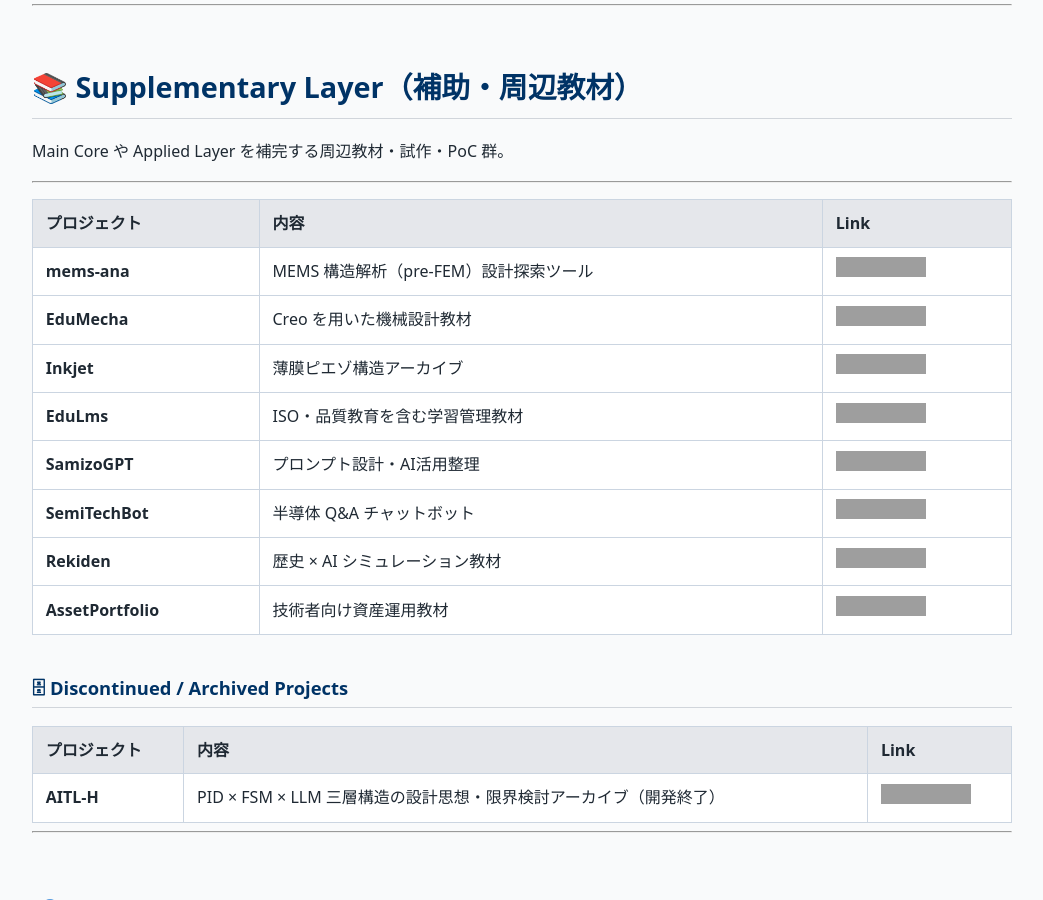
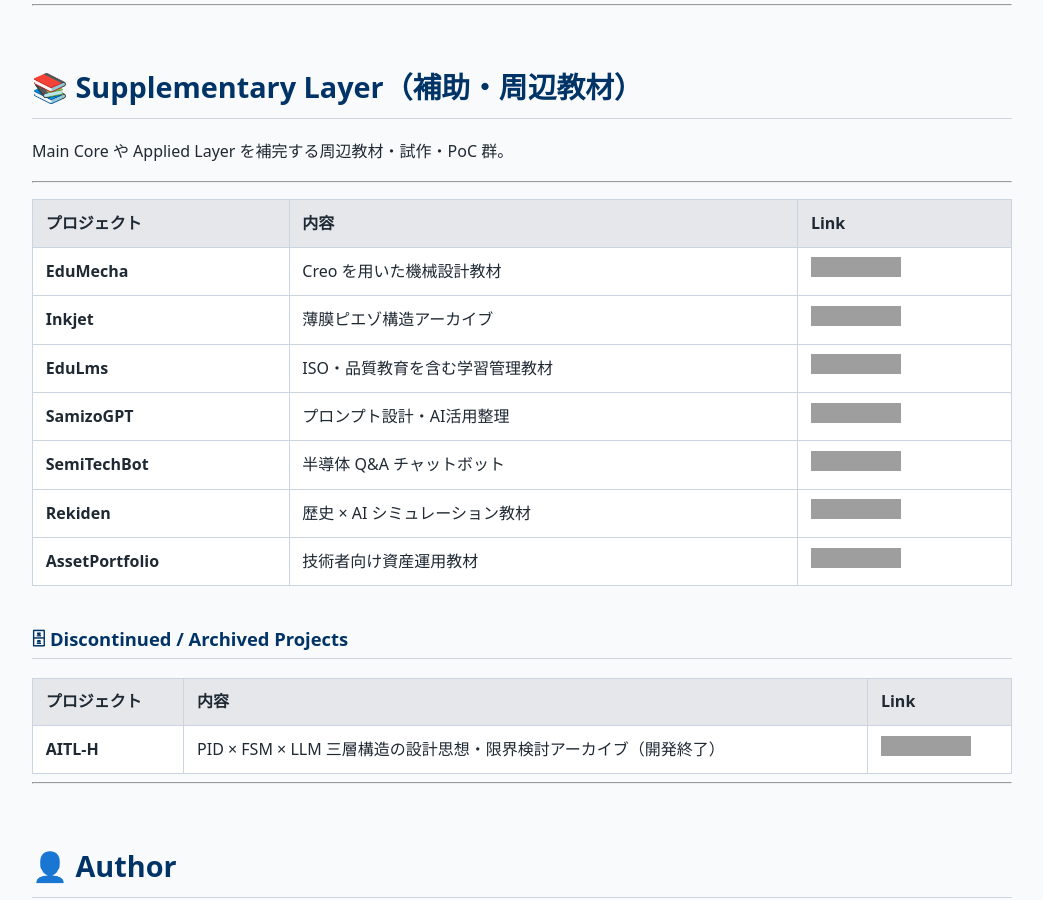
Before and after one commit to Samizo-AITL/Samizo-AITL.github.io, a Jekyll site: the page built from index.md, in a window 1280 px wide and 900 px high, scrolled down 4425 px. Shown: the whole window, without its empty margins (118-1161 px from the left). Built offline with Jekyll 4.4.1, drawn with Linux system fonts in a browser that asks for light colours; grey boxes are pictures that could not be loaded.

Commit message:
Update index.md

```diff
--- a/index.md
+++ b/index.md
@@ -180,7 +180,6 @@
 
 | プロジェクト | 内容 | Link |
 |--------------|------|------|
-| **mems-ana** | MEMS 構造解析（pre-FEM）設計探索ツール | [![Site](https://img.shields.io/badge/View-Site-brightgreen?logo=github)](https://samizo-aitl.github.io/mems-ana/) |
 | **EduMecha** | Creo を用いた機械設計教材 | [![Site](https://img.shields.io/badge/View-Site-brightgreen?logo=github)](https://samizo-aitl.github.io/EduMecha/) |
 | **Inkjet** | 薄膜ピエゾ構造アーカイブ | [![Site](https://img.shields.io/badge/View-Site-brightgreen?logo=github)](https://samizo-aitl.github.io/Inkjet/) |
 | **EduLms** | ISO・品質教育を含む学習管理教材 | [![Site](https://img.shields.io/badge/View-Site-brightgreen?logo=github)](https://samizo-aitl.github.io/EduLms/) |
```
